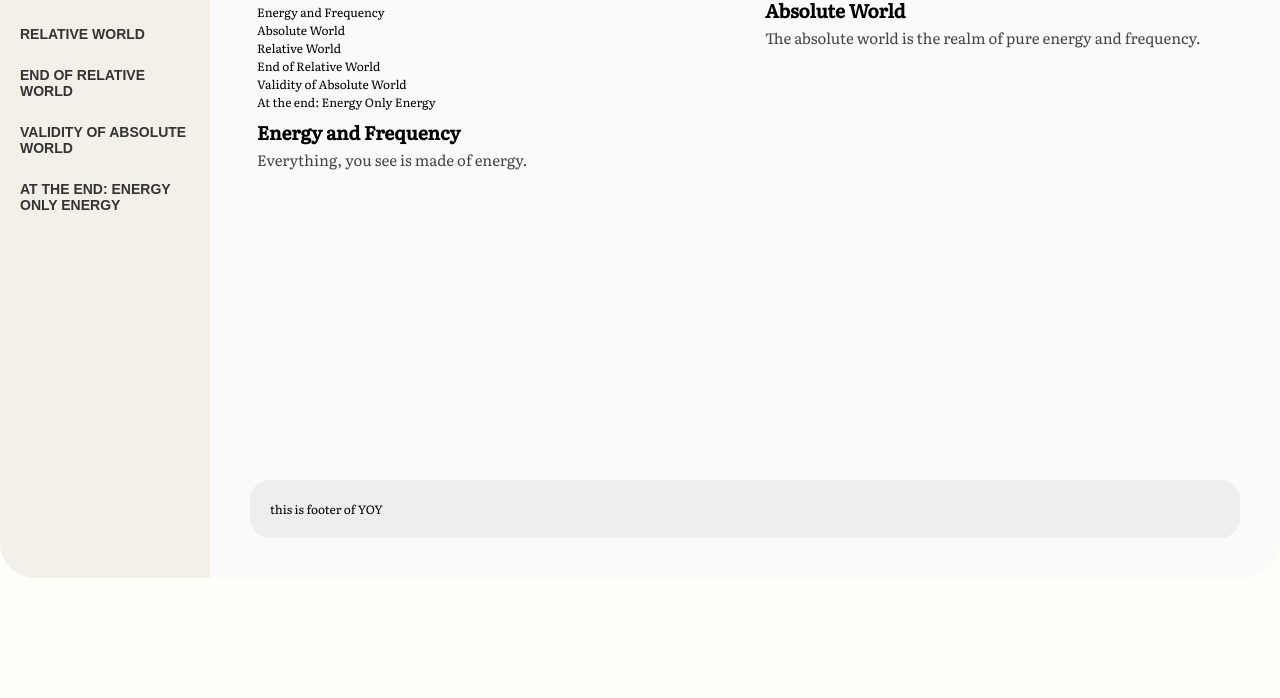
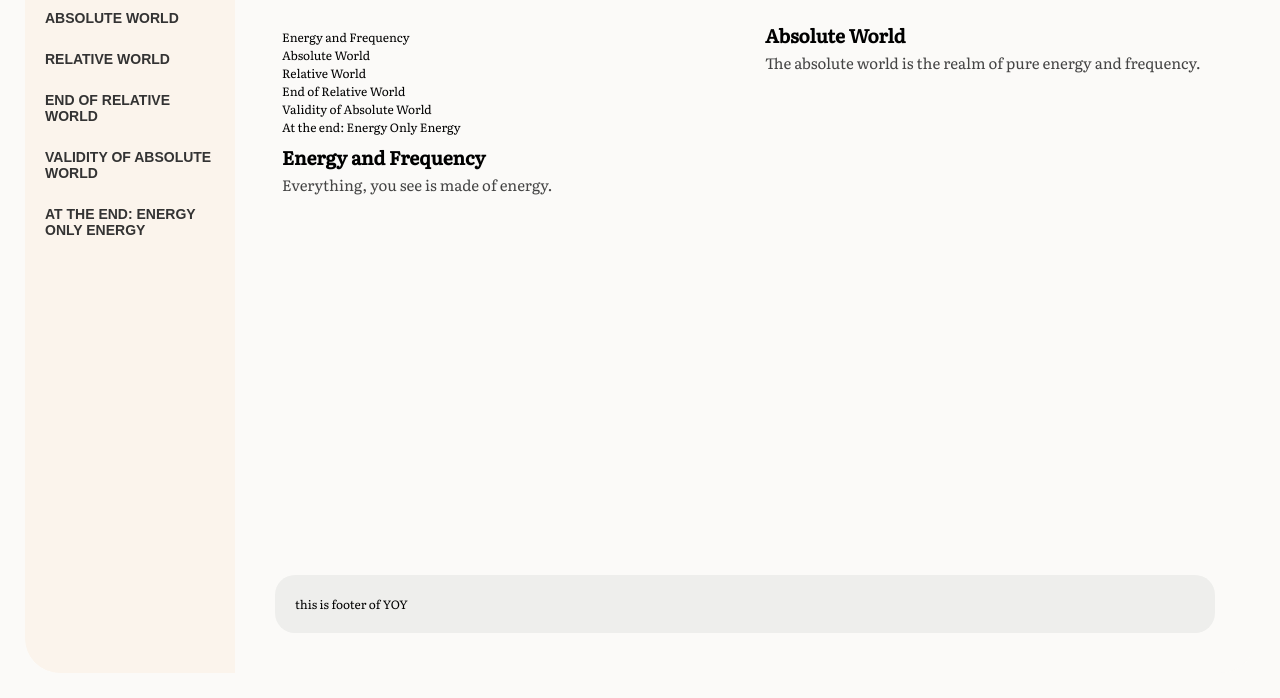
Before and after one commit to deepakkotary/YOY, a plain HTML site: page index.html in a window 1280 px wide. Shown: the part 102-800 px from the top of the page. Drawn offline with Linux system fonts and the light colour scheme.

Commit message:
removing gap from bottom

```diff
--- a/index.html
+++ b/index.html
@@ -23,13 +23,19 @@
 
     }
     body{
-        background-color:#fffff9;
+       background: #FBFAF8;
+        margin: 0px;
+        padding: 25px;
+        min-height: 100vh;
+        box-sizing: border-box;
+
     }
 /*******************************************************************************/
 /*main container */
 .container {
+    width: 100%;
     max-width: 1450px;
-    min-height: 85vh;
+    min-height: calc(100vh - 50px);
     margin: auto;
     background: #FBFAF8;
     border-radius: 35px;
@@ -44,7 +50,7 @@
 /* sidebar*/
 
 .sidebar {
-    background: #F4F0E8;
+    background: #FBF4EC;
     padding: 30px 20px;
 
     display: flex;
@@ -156,12 +162,14 @@
 @media (max-width: 600px){
    body{
 padding: 0px;
+background-color: #FBFAF8;
 }
 
 
     .container{
         width: 100%;
         min-height: 100vh;
+        min-height: 100dvh;
         border-radius: 0px;
         /*sidebar moves above content*/
         grid-template-columns: 1fr;
@@ -207,6 +215,19 @@ overflow-x: auto;
     }
 /***************************************************/
 }
+
+/********  footer always at bottom   **********************/
+.main{
+    min-width: 0;
+    min-height: 0;
+    display: flex;
+    flex-direction: column;
+}
+
+.pagination{
+margin-top: auto;
+}
+
     </style>
 </head>
 <body>
```
